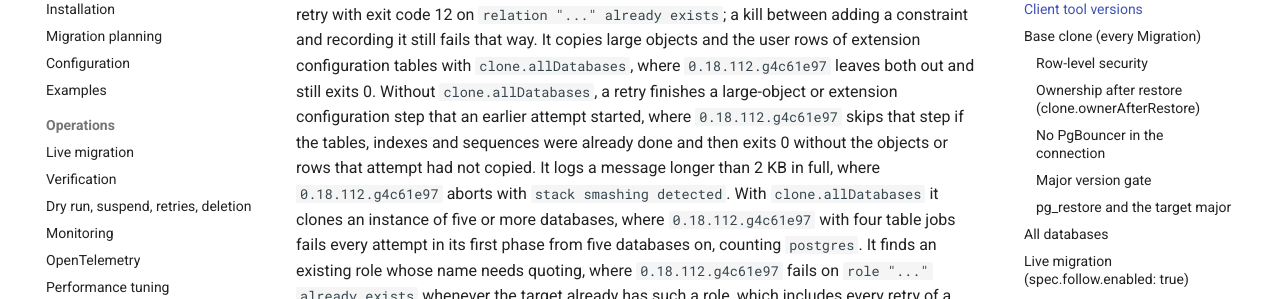
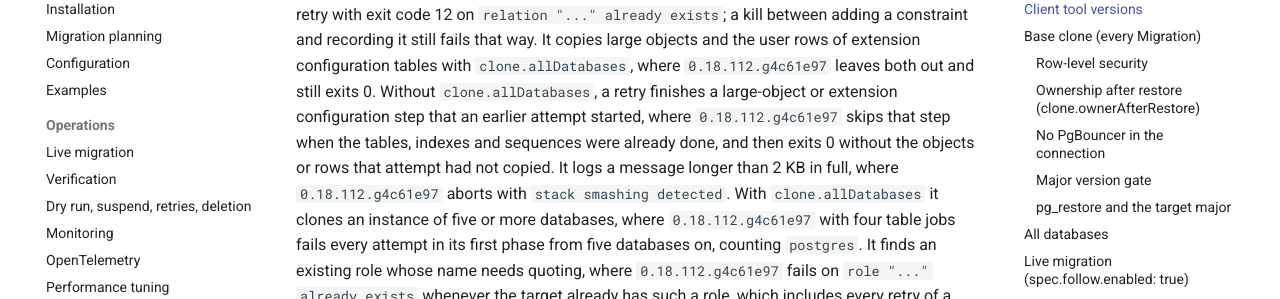
Before and after one commit to ydixken/pgcopydb-operator, an MkDocs documentation site: the page built from docs/reference/prerequisites.md, in a window 1280 px wide and 1400 px high, scrolled down 2238 px. Shown: the part 153-452 px from the top of the window. Built offline with MkDocs 1.6.1 and Material for MkDocs 9.7.7, drawn with Linux system fonts in a browser that asks for light colours; comment, search, counter and statistics services are not loaded; some of the changed text lies outside the part shown.

Commit message:
docs: tighten the bundled runner's fix notes
The sentences on an older runner's single-database retry now read "when
the tables, indexes and sequences were already done, and then exits 0",
so the exit no longer reads as part of the condition. The prerequisites
name the log message, SysV slot and quoted role name fixes that
0.18.112.g4c61e97 lacks, instead of the fork branch's label.

The runner README adds #35's fresh-pod case: it drops the COPY and index
rows that a killed run left unfinished in each database, so a retry
whose process IDs start over no longer refuses a table or index that one
of those rows names. upstream-issues.md dates #35's cleanup by its merge
commit, 0.18.116.g587a2bb, as it dates #34's.

```diff
--- a/docs/reference/prerequisites.md
+++ b/docs/reference/prerequisites.md
@@ -62,7 +62,7 @@ The progress poll supports eighteen pgcopydb versions, with different guarantees
 The bundled runner, `0.18.129.gd7547b5`, added the all-databases resume fixes: with `clone.allDatabases`, a retry after an attempt died during a split table's copy or index build copies or keeps that table as a single-database retry does, where `0.18.112.g4c61e97` can fail every retry with exit code 12, copy a part twice, or keep rows that the source changed since.
 It also builds a table's constraints after an attempt died while it built them, in both modes, where `0.18.112.g4c61e97` fails every retry with exit code 12 on `relation "..." already exists`; a kill between adding a constraint and recording it still fails that way.
 It copies large objects and the user rows of extension configuration tables with `clone.allDatabases`, where `0.18.112.g4c61e97` leaves both out and still exits 0.
-Without `clone.allDatabases`, a retry finishes a large-object or extension configuration step that an earlier attempt started, where `0.18.112.g4c61e97` skips that step if the tables, indexes and sequences were already done and then exits 0 without the objects or rows that attempt had not copied.
+Without `clone.allDatabases`, a retry finishes a large-object or extension configuration step that an earlier attempt started, where `0.18.112.g4c61e97` skips that step when the tables, indexes and sequences were already done, and then exits 0 without the objects or rows that attempt had not copied.
 It logs a message longer than 2 KB in full, where `0.18.112.g4c61e97` aborts with `stack smashing detected`.
 With `clone.allDatabases` it clones an instance of five or more databases, where `0.18.112.g4c61e97` with four table jobs fails every attempt in its first phase from five databases on, counting `postgres`.
 It finds an existing role whose name needs quoting, where `0.18.112.g4c61e97` fails on `role "..." already exists` whenever the target already has such a role, which includes every retry of a Migration with `clone.allDatabases` or `clone.roles: true`.
```
Also changed, not shown: other parts of docs/reference/prerequisites.md (+1 -1 lines), docs/operations/lifecycle.md (+1 -1 lines), docs/research/upstream-issues.md (+1 -1 lines), images/runner/README.md (+2 -1 lines).
